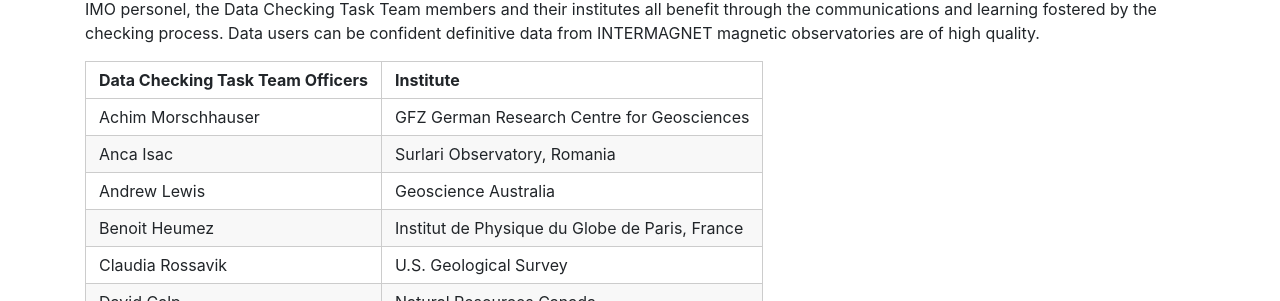
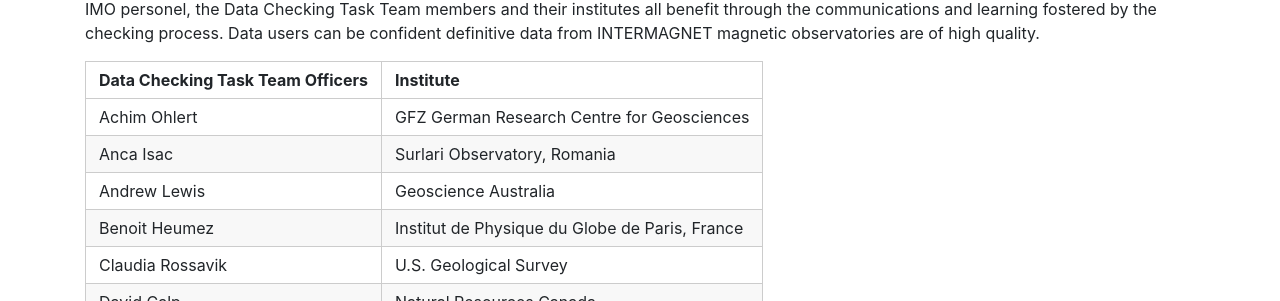
Before and after one commit to INTERMAGNET/intermagnet.github.io, a Jekyll site: the page built from data_checkers.md, in a window 1280 px wide. Shown: the part 725-1026 px from the top of the page. Built offline with Jekyll 4.4.1, drawn with Linux system fonts in a browser that asks for light colours.

Commit message:
update Achim's new family name

```diff
--- a/data_checkers.md
+++ b/data_checkers.md
@@ -23,7 +23,7 @@
 
 | Data Checking Task Team Officers | Institute                                      |
 |----------------------------------|------------------------------------------------|
-|Achim Morschhauser                |GFZ German Research Centre for Geosciences      |
+|Achim Ohlert                      |GFZ German Research Centre for Geosciences      |
 |Anca Isac                         |Surlari Observatory, Romania                    |
 |Andrew Lewis                      |Geoscience Australia                            |
 |Benoit Heumez                     |Institut de Physique du Globe de Paris, France  |
```
